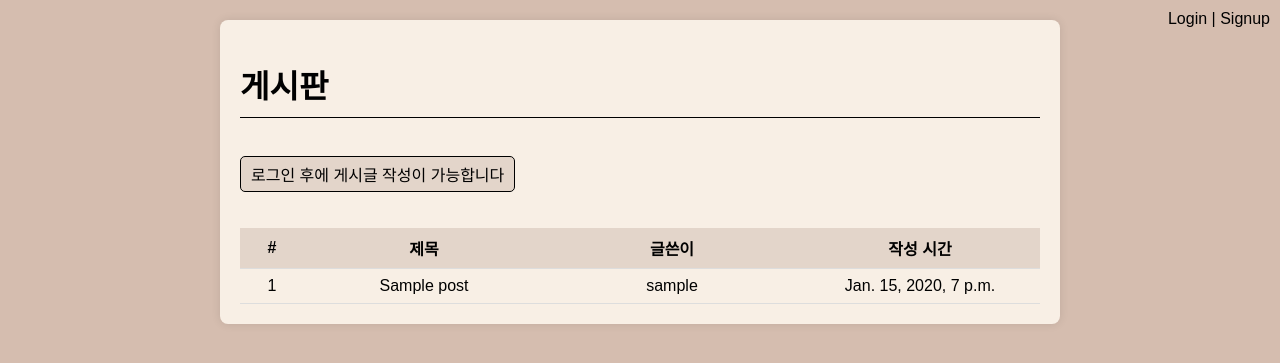
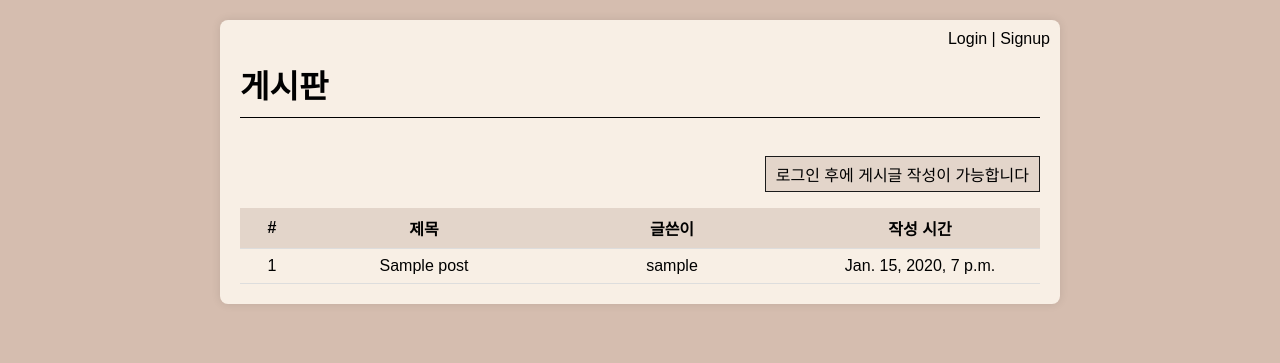
Before and after one commit to LABYRINTH3/NEW_BulletinBoard, a Django app: page /board/ in a window 1280 px wide. Shown: the top 363 px of the page. Run offline with Django 5.2, Linux system fonts and the light colour scheme; tables that the repository leaves empty hold one stand-in row (values such as "Sample post").

Commit message:
button space reorganize

```diff
--- a/templates/pages/board.html
+++ b/templates/pages/board.html
@@ -14,6 +14,7 @@
         }
         /* Container styles */
         .container {
+            position: relative;
             max-width: 800px; /* Adjust the maximum width of the container */
             margin: 20px auto; /* Center the container horizontally with 20px top and bottom margin */
             padding: 20px; /* Add some padding inside the container */
@@ -30,10 +31,10 @@
         /* Link styles */
         .create-post {
             display: inline-block;
-            border: 1px solid #000;
+            border: 1px solid #1B1B1B;
             padding: 5px 10px;
-            border-radius: 5px;
             background-color: #E3D5CA;
+            float: right;
         }
         .create-post a {
             text-decoration: none; /* Remove underline from links */
```
